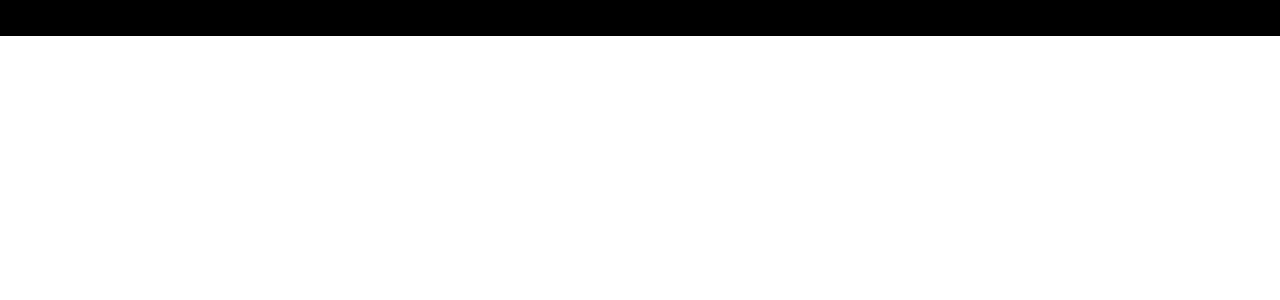
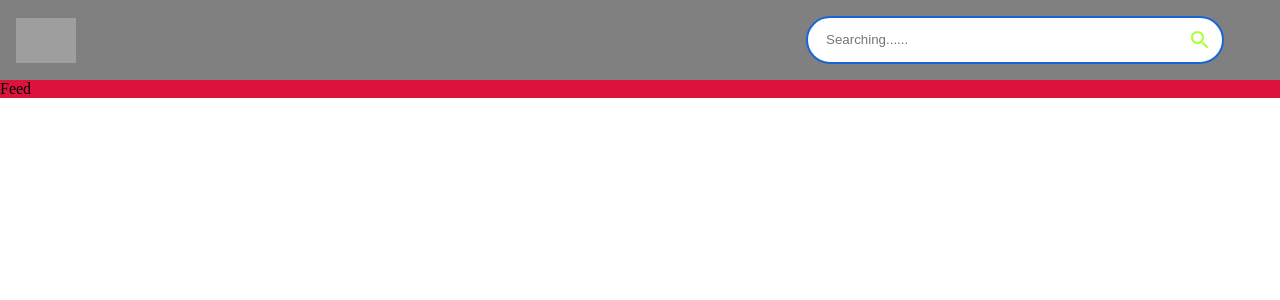
Before and after one commit to WackyChomp/tubular-vision, a React (Create React App) app: page / in a window 1280 px wide. Shown: the top 300 px of the page. Built offline with nearby package versions, Linux system fonts and the light colour scheme; grey boxes are pictures that could not be loaded.

Commit message:
Created Navbar and SearchBar components (reference SearchBar in Navbar)

```diff
--- a/src/App.js
+++ b/src/App.js
@@ -6,7 +6,7 @@ import { ChannelDetail, Feed, Navbar, SearchFeed, VideoDetail } from './componen
 const App = () => {
   return (
     <BrowserRouter>
-        <Box sx={{ backgroundColor: '#000'}}>
+        <Box sx={{ backgroundColor: 'crimson'}}>
           <Navbar />
           <Routes>
             <Route path="/" exact element={<Feed />} />
--- a/src/components/Navbar.jsx
+++ b/src/components/Navbar.jsx
@@ -1,10 +1,23 @@
 import { Stack } from "@mui/material";
 import { Link } from "react-router-dom";
+import { logo } from "./utils/constants";
+import SearchBar from "./SearchBar";
 
-const Navbar = () => {
-  return (
-    <div>Navbar</div>
+const Navbar = () => (
+    <Stack
+      direction="row"
+      alignItems="center"
+      p={2}
+      sx={{ position:"sticky", background:"gray", top:0, justifyContent:"space-between"}}
+    >
+      {/* Logo */}
+      <Link to="/"style={{ display:'flex' , alignItems:'center' }}>
+        <img src={logo} alt="logo" height={45} />
+      </Link>
+
+      {/* Search Bar */}
+      <SearchBar />
+    </Stack>
   )
-}
 
 export default Navbar
--- /dev/null
+++ b/src/components/SearchBar.jsx
@@ -0,0 +1,25 @@
+import React from 'react';
+import { useState } from 'react';
+import { useNavigate } from 'react-router-dom';
+import { Paper, IconButton } from '@mui/material';
+import { Search } from '@mui/icons-material';
+
+const SearchBar = () => {
+  return (
+    <Paper
+      component="form"
+      onSubmit={() => {}}
+      sx={{ borderRadius:20, border:'2px solid #1965d4', pl:2, boxShadow:'none', mr:{sm:5} }}
+    >
+      <input
+        className='search-bar' placeholder='Searching......' value=''
+        onChange={() => {}}
+      />
+      <IconButton type='submit' sx={{ p:'10px', color:'greenyellow'}}>
+        <Search/>
+      </IconButton>
+    </Paper>
+  )
+}
+
+export default SearchBar
--- a/src/components/allComponents.js
+++ b/src/components/allComponents.js
@@ -1,5 +1,6 @@
 export { default as ChannelDetail } from './ChannelDetail';
 export { default as Feed } from './Feed';
 export { default as Navbar} from './Navbar';
+export { default as SearchBar} from './SearchBar';
 export { default as SearchFeed} from './SearchFeed';
 export { default as VideoDetail} from './VideoDetail';
```
